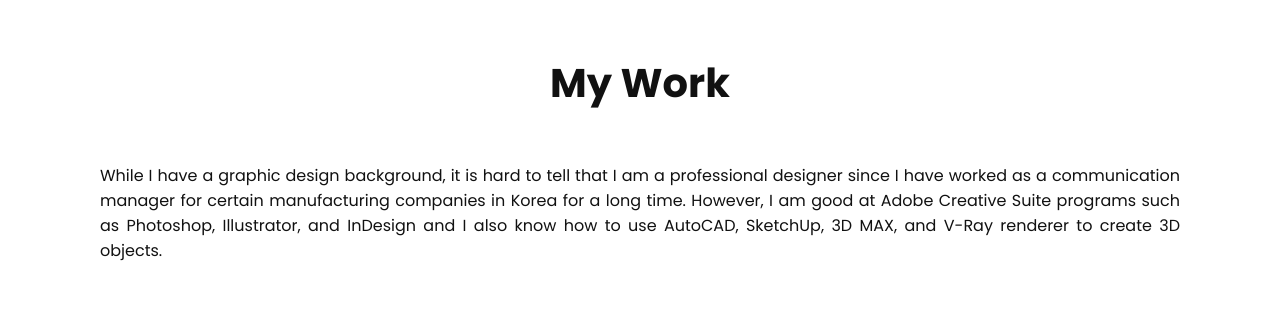
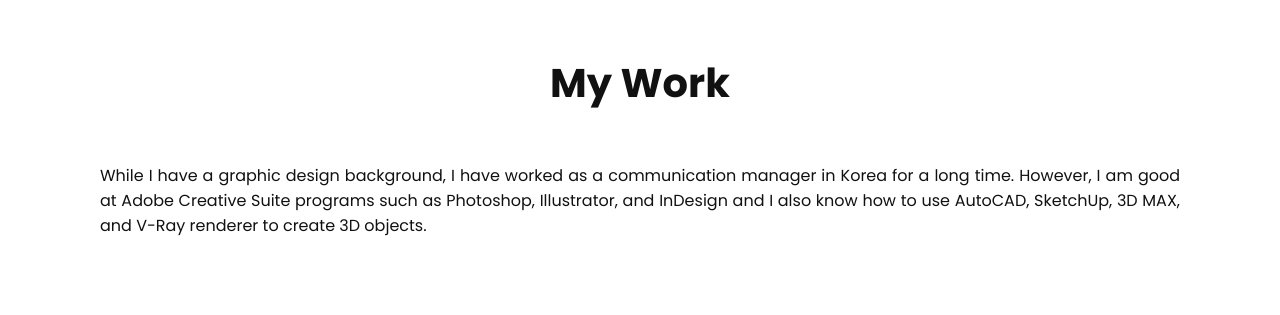
Before and after one commit to eugene-h-kim/Kim_H_Trabuco_D_HW1, a plain HTML site: page index.html in a window 1280 px wide. Shown: the part 1733-2048 px from the top of the page. Drawn offline with Linux system fonts and the light colour scheme.

Commit message:
modified my site

```diff
--- a/index.html
+++ b/index.html
@@ -56,7 +56,7 @@
   <section class="work">
     <div class="heading">
       <h2>My Work</h2>
-      <p>While I have a graphic design background, it is hard to tell that I am a professional designer since I have worked as a communication manager for certain manufacturing companies in Korea for a long time. However, I am good at Adobe Creative Suite programs such as Photoshop, Illustrator, and InDesign and I also know how to use AutoCAD, SketchUp, 3D MAX, and V-Ray renderer to create 3D objects.</p>
+      <p>While I have a graphic design background, I have worked as a communication manager in Korea for a long time. However, I am good at Adobe Creative Suite programs such as Photoshop, Illustrator, and InDesign and I also know how to use AutoCAD, SketchUp, 3D MAX, and V-Ray renderer to create 3D objects.</p>
     </div>
     <div class="content">
       <div class="workBx">
```
